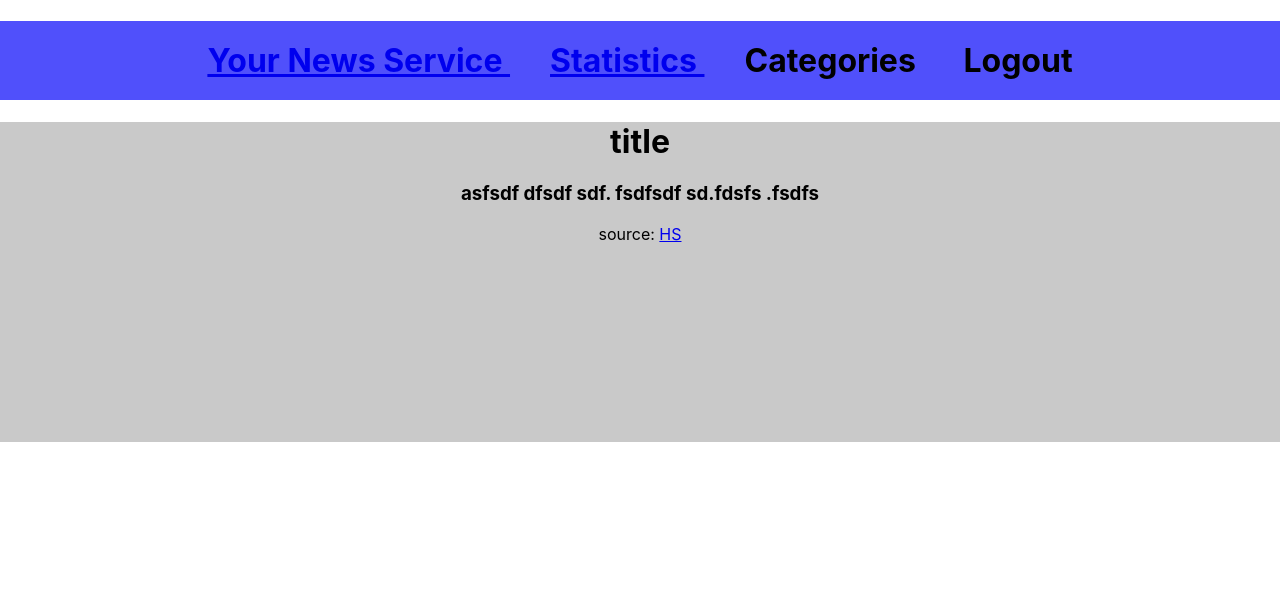
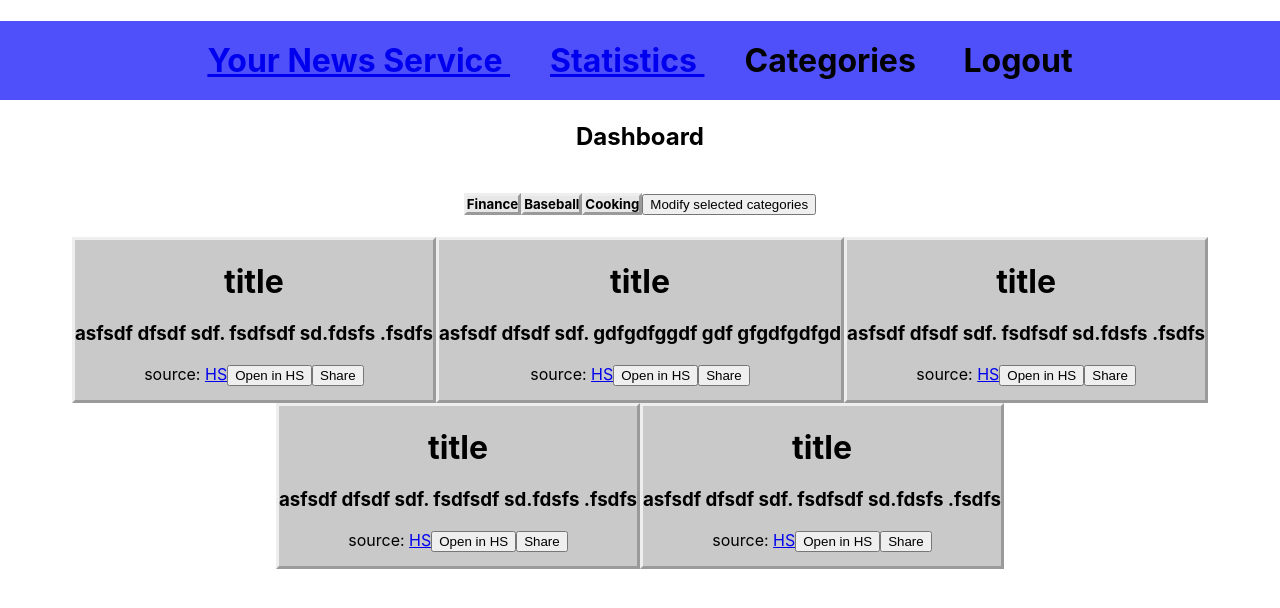
Before and after one commit to Teemu5/YourNewsService, a React (Create React App) app in the folder your-news-service/: page / in a window 1280 px wide. Shown: the top 608 px of the page. Built offline with nearby package versions, Linux system fonts and the light colour scheme.

Commit message:
modified dashboard

```diff
--- a/your-news-service/package.json
+++ b/your-news-service/package.json
@@ -8,6 +8,7 @@
     "@testing-library/user-event": "^12.8.3",
     "react": "^17.0.2",
     "react-dom": "^17.0.2",
+    "react-native": "^0.66.1",
     "react-router-dom": "^5.3.0",
     "react-scripts": "4.0.3",
     "web-vitals": "^1.1.2"
--- a/your-news-service/src/App.css
+++ b/your-news-service/src/App.css
@@ -29,10 +29,27 @@
   text-align:right;
 }
 .Article {
+  display: inline-block;
+  border-style: outset;
   background-color: rgb(201, 201, 201);
-  height: 40vmin;
+  height: 20vmin;
+  word-wrap: break-word;
+  overflow-wrap: break-word;
 }
-
+.Category {
+  display: inline-block;
+  border-style: outset;
+  background-color: rgb(231, 231, 231);
+  word-wrap: break-word;
+  overflow-wrap: break-word;
+}
+.Categories-button {
+  display: inline-block;
+  border-style: outset;
+  background-color: rgb(231, 231, 231);
+  word-wrap: break-word;
+  overflow-wrap: break-word;
+}
 @media (prefers-reduced-motion: no-preference) {
   .App-logo {
     animation: App-logo-spin infinite 20s linear;
--- a/your-news-service/src/App.js
+++ b/your-news-service/src/App.js
@@ -4,6 +4,7 @@ import {
   Switch, Route, Link,
 } from 'react-router-dom'
 
+import React, { Text } from 'react';
 const App = () => {
   const Header = () => {
     return (
@@ -14,12 +15,36 @@ const App = () => {
 
   )
   }
-  const Article = ({text, title, source}) => {
+  const Category = ({category}) => {
+    return (
+    <h5 className="Category"> {category} </h5>
+  )
+  }
+  const SelectedCategories = () => {
+    return (
+    <div><span >
+      <span><Category category="Finance"/></span>
+      <span><Category category="Baseball"/></span>
+      <span><Category category="Cooking"/></span>
+      </span><button>Modify selected categories</button></div>
+  )
+  }
+
+  const Article = ({text, title, source, sourceLink}) => {
+
+    const handleRedirect = ({sourceLink}) => {
+      // NOT WORKING!
+      return (
+        <Link to={{ pathname: "https://www.hs.fi/" }} target="_blank" />
+      )
+    }
     return (
       <div className="Article">
     <h1>{title}</h1>
     <h3>{text}</h3>
     <span >source: </span><a href="https://www.hs.fi/" rel="noreferrer">{source}</a>
+    <button onClick={handleRedirect}>Open in {source}</button>
+    <button onClick={handleRedirect}>Share</button>
     </div>
   )
   }
@@ -27,7 +52,13 @@ const App = () => {
     return (
       <div className="App">
         <Header/>
-        <Article className="Article" title='title' text='asfsdf dfsdf sdf. fsdfsdf sd.fdsfs .fsdfs' source='HS'/>
+        <h2>Dashboard</h2>
+        <SelectedCategories/>
+        <Article className="Article" title='title' text='asfsdf dfsdf sdf. fsdfsdf sd.fdsfs .fsdfs' source='HS' sourceLink="https://www.hs.fi/"/>
+        <Article className="Article" title='title' text='asfsdf dfsdf sdf. gdfgdfggdf gdf gfgdfgdfgd ' source='HS' sourceLink="https://www.hs.fi/"/>
+        <Article className="Article" title='title' text='asfsdf dfsdf sdf. fsdfsdf sd.fdsfs .fsdfs' source='HS' sourceLink="https://www.hs.fi/"/>
+        <Article className="Article" title='title' text='asfsdf dfsdf sdf. fsdfsdf sd.fdsfs .fsdfs' source='HS' sourceLink="https://www.hs.fi/"/>
+        <Article className="Article" title='title' text='asfsdf dfsdf sdf. fsdfsdf sd.fdsfs .fsdfs' source='HS' sourceLink="https://www.hs.fi/"/>
       </div>
     );
     }
@@ -36,9 +67,10 @@ const App = () => {
     return (
       <div className="App">
         <Header/>
-        <div>Sports: 43</div>
+        <div>Cooking: 43</div>
         <div>Finance: 25</div>
         <div>Movies: 10</div>
+        <div>Baseball: 3</div>
       </div>
     );
     }
```
Also changed, not shown: 1 other file (tests, documents, lock files or other folders).
